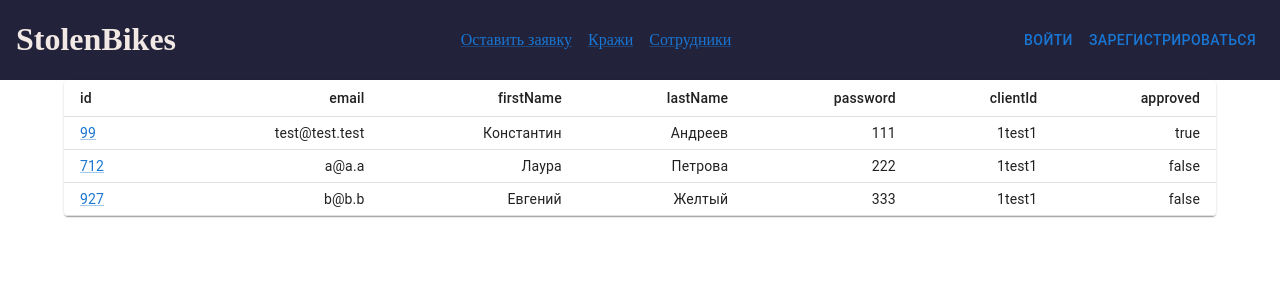
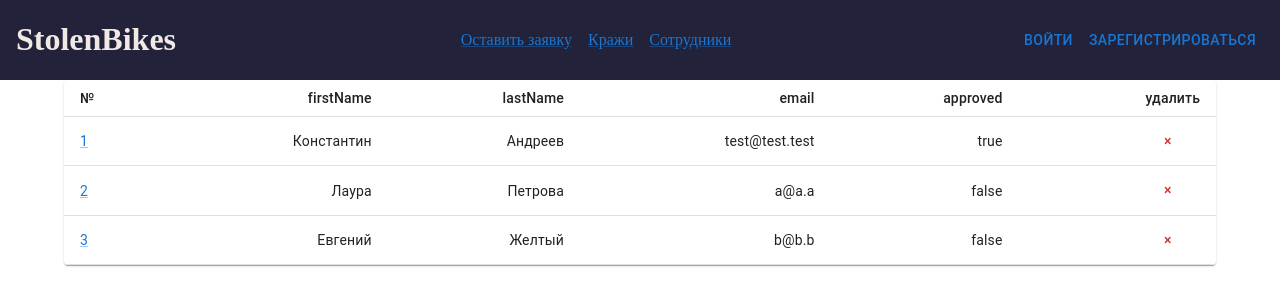
Before and after one commit to slowsleep/stolen-bikes, a React (Vite) app: page /officers in a window 1280 px wide. Shown: the top 306 px of the page. Built offline with nearby package versions, Linux system fonts and the light colour scheme.

Commit message:
Add buttons delete for rows. Add autoincrement index for officer list

```diff
--- a/src/pages/CaseList.jsx
+++ b/src/pages/CaseList.jsx
@@ -7,6 +7,7 @@ import TableRow from "@mui/material/TableRow";
 import Paper from "@mui/material/Paper";
 import { Link as RouterLink } from "react-router-dom";
 import Link from "@mui/material/Link";
+import Button from "@mui/material/Button";
 
 import list from "../utils/mock/caseList.json";
 
@@ -21,7 +22,6 @@ const CaseList = () => {
                         <TableCell align="right">licenseNumber</TableCell>
                         <TableCell align="right">type</TableCell>
                         <TableCell align="right">ownerFullName</TableCell>
-                        <TableCell align="right">clientId</TableCell>
                         <TableCell align="right">createdAt</TableCell>
                         <TableCell align="right">updatedAt</TableCell>
                         <TableCell align="right">color</TableCell>
@@ -29,13 +29,16 @@ const CaseList = () => {
                         <TableCell align="right">officer</TableCell>
                         <TableCell align="right">description</TableCell>
                         <TableCell align="right">resolution</TableCell>
+                        <TableCell align="right">удалить</TableCell>
                     </TableRow>
                 </TableHead>
                 <TableBody>
                     {list.cases.map((row) => (
                         <TableRow key={row.id}>
                             <TableCell component="th" scope="row">
-                                <Link to={`${row.id}`} component={RouterLink}>{row.id}</Link>
+                                <Link to={`${row.id}`} component={RouterLink}>
+                                    {row.id}
+                                </Link>
                             </TableCell>
                             <TableCell align="right">{row.status}</TableCell>
                             <TableCell align="right">
@@ -45,7 +48,6 @@ const CaseList = () => {
                             <TableCell align="right">
                                 {row.ownerFullName}
                             </TableCell>
-                            <TableCell align="right">{row.clientId}</TableCell>
                             <TableCell align="right">{row.createdAt}</TableCell>
                             <TableCell align="right">{row.updatedAt}</TableCell>
                             <TableCell align="right">{row.color}</TableCell>
@@ -57,6 +59,9 @@ const CaseList = () => {
                             <TableCell align="right">
                                 {row.resolution}
                             </TableCell>
+                            <TableCell align="right">
+                                <Button color="error">&#215;</Button>
+                            </TableCell>
                         </TableRow>
                     ))}
                 </TableBody>
--- a/src/pages/OfficerList.jsx
+++ b/src/pages/OfficerList.jsx
@@ -7,8 +7,12 @@ import TableRow from "@mui/material/TableRow";
 import Paper from "@mui/material/Paper";
 import { Link as RouterLink } from "react-router-dom";
 import Link from "@mui/material/Link";
+import Button from "@mui/material/Button";
 
 import list from "../utils/mock/officerList.json";
+
+// список с автоинкрементрованным порядковым номером сотрудника в списке
+const myOfficerList = list.officers.map((item, index) => ({autoIndex: index + 1, ...item}))
 
 const OfficerList = () => {
     return (
@@ -16,29 +20,29 @@ const OfficerList = () => {
             <Table sx={{ minWidth: 650 }} size="small">
                 <TableHead>
                     <TableRow>
-                        <TableCell>id</TableCell>
-                        <TableCell align="right">email</TableCell>
+                        <TableCell>№</TableCell>
                         <TableCell align="right">firstName</TableCell>
                         <TableCell align="right">lastName</TableCell>
-                        <TableCell align="right">password</TableCell>
-                        <TableCell align="right">clientId</TableCell>
+                        <TableCell align="right">email</TableCell>
                         <TableCell align="right">approved</TableCell>
+                        <TableCell align="right">удалить</TableCell>
                     </TableRow>
                 </TableHead>
                 <TableBody>
-                    {list.officers.map((row) => (
+                    {myOfficerList.map((row) => (
                         <TableRow key={row.id}>
                             <TableCell component="th" scope="row">
                                 <Link to={`${row.id}`} component={RouterLink}>
-                                    {row.id}
+                                        {row.autoIndex}
                                 </Link>
                             </TableCell>
-                            <TableCell align="right">{row.email}</TableCell>
                             <TableCell align="right">{row.firstName}</TableCell>
                             <TableCell align="right">{row.lastName}</TableCell>
-                            <TableCell align="right">{row.password}</TableCell>
-                            <TableCell align="right">{row.clientId}</TableCell>
+                            <TableCell align="right">{row.email}</TableCell>
                             <TableCell align="right">{row.approved}</TableCell>
+                            <TableCell align="right">
+                                <Button color="error">&#215;</Button>
+                            </TableCell>
                         </TableRow>
                     ))}
                 </TableBody>
```
